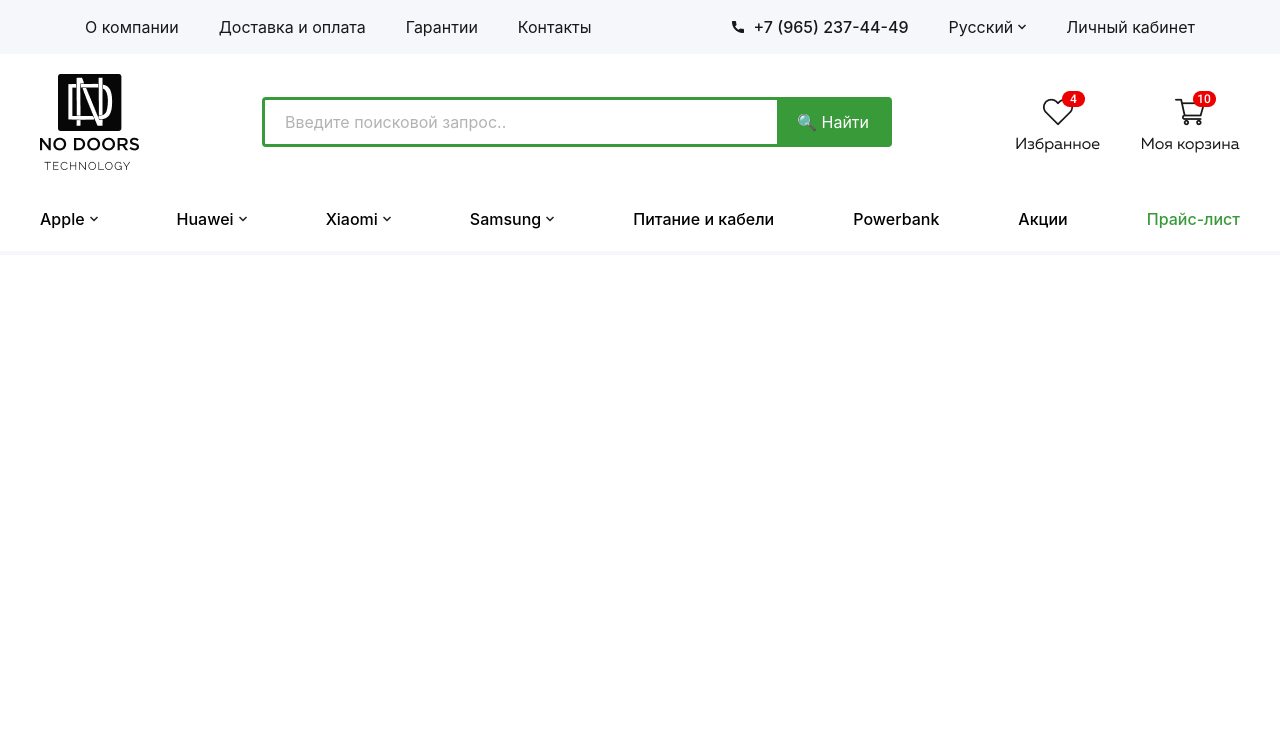
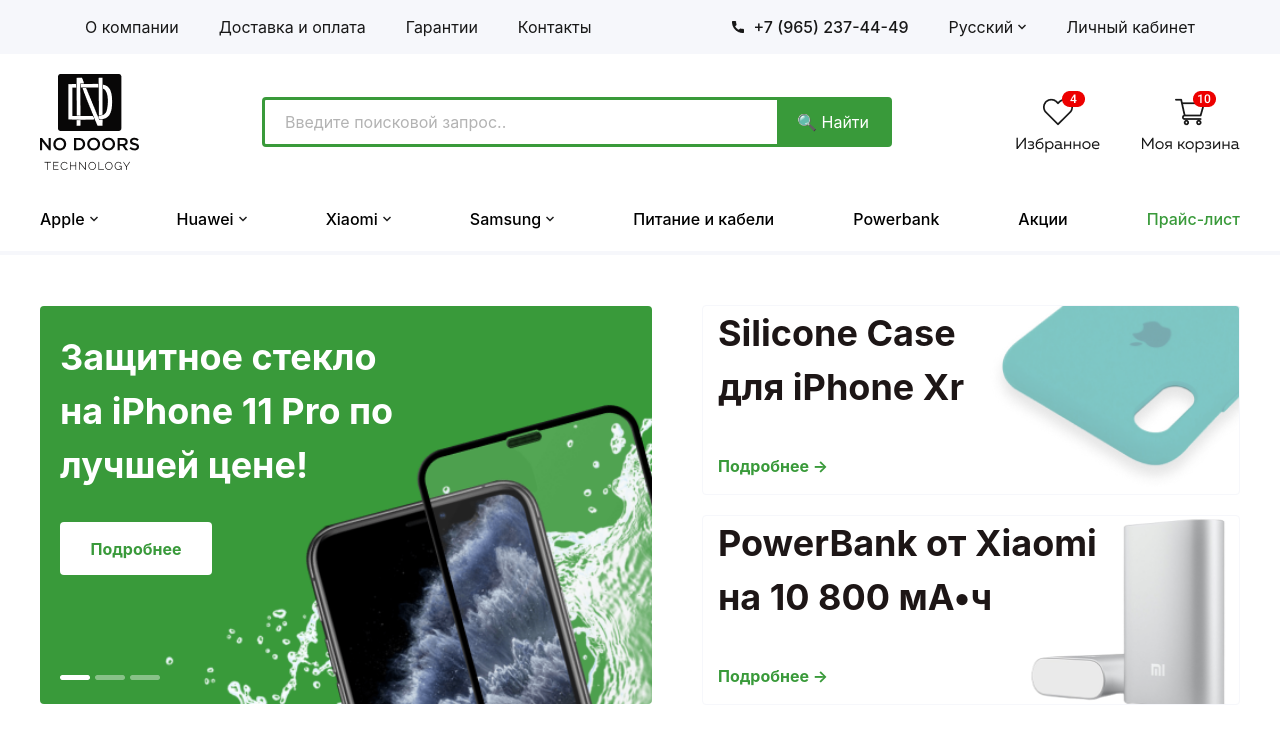
Before and after one commit to madinajahongirova01-jpg8/kor-bo-branch, a website: page src/zarina.html in a window 1280 px wide. Drawn offline with nearby package versions, Linux system fonts and the light colour scheme; files that its build step writes are made by us from their sources.

Commit message:
commit2'zarina

```diff
--- a/src/zarina.html
+++ b/src/zarina.html
@@ -55,6 +55,23 @@
         </div>
         <div class="border-[2px] border-[#F6F7FB] mt-[20px]"></div>
     </header>
+    <section class="max-w-[1200px] m-auto mt-[50px] flex flex-col lg:flex-row gap-[20px]  lg:gap-[50px] justify-center items-center">
+        <div class="flex flex-col pl-[20px] justify-center  bg-cover w-full h-[398px] rounded-[4px] bg-no-repeat  bg-[#399A3A] " style="background-image: url(./images/img\ \(2\).png);">
+            <h1 class="font-bold text-[white] text-[30px] lg:text-[36px] w-[250px] lg:w-[349px]">Защитное стекло на iPhone 11 Pro по лучшей цене!</h1>
+            <button class="w-[152px] h-[53px] rounded-[4px] text-[#399A3A] font-bold mt-[30px] bg-[white]">Подробнее</button>
+            <img class="w-[100px] mt-[100px]" src="./images/pagination.png" alt="">
+        </div>
+        <div>
+        <div class="bg-cover bg-no-repeat lg:h-[190px] w-[400px] rounded-[4px] pl-[15px] lg:w-[538px] border-[1px] border-[#F6F7FB]" style="background-image:url(./images/img\ \(1\).png);">
+            <h1 class="font-bold text-[#1d1616] text-[30px] lg:text-[36px] w-[200px] lg:w-[250px]">Silicone Case для iPhone Xr</h1>
+            <p class="text-[#399A3A] font-bold mt-[40px]">Подробнее →</p>
+        </div>
+        <div class="bg-cover bg-no-repeat lg:h-[190px] rounded-[4px] w-[400px] pl-[15px] lg:w-[538px] mt-[20px] border-[1px] border-[#F6F7FB]" style="background-image:url(./images/img.png);">
+            <h1 class="font-bold text-[#1d1616] text-[30px] lg:text-[36px] w-[200px] lg:w-[400px]">PowerBank от Xiaomi на 10 800 мА•ч</h1>
+            <p class="text-[#399A3A] font-bold mt-[40px]">Подробнее →</p>
+        </div>
+    </div>
+    </section>
 </body>
 
 </html>
```
Also changed, not shown: src/images/card 01.png (added), src/images/img (1).png (added), src/images/img (2).png (added), src/images/img.png (added), src/images/pagination.png (added).
